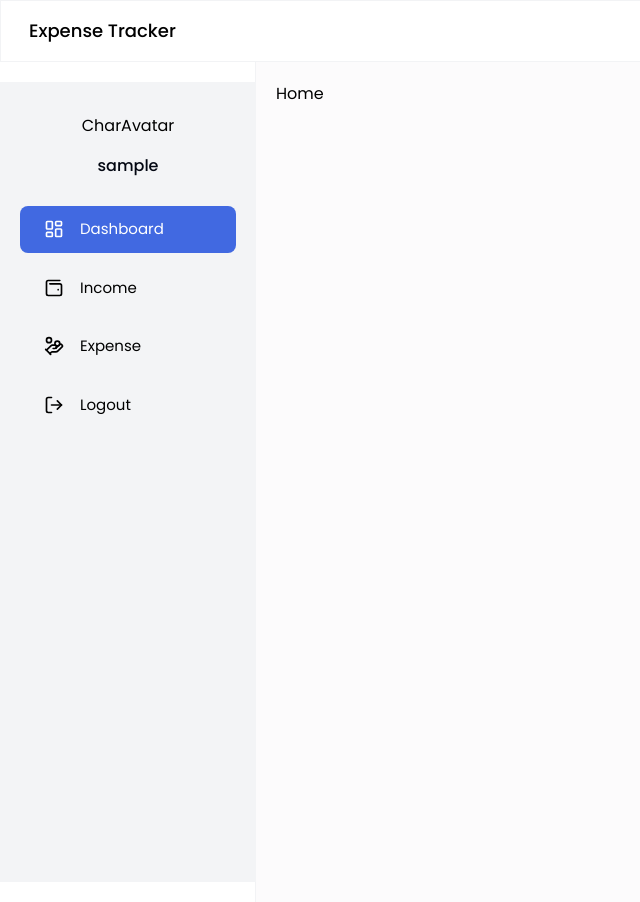
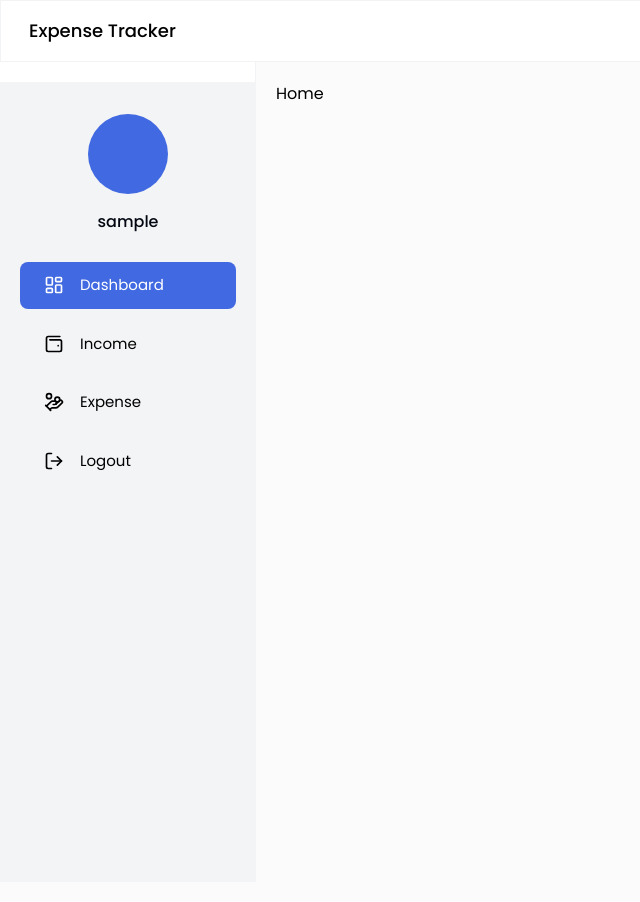
Before and after one commit to emadeveloper/expense-tracker-frontend, a React (Vite) app: page /dashboard in a window 1280 px wide. Shown: the whole page, without its empty margins (0-640 px from the left). Built offline with nearby package versions, Linux system fonts and the light colour scheme; no server answers; sample sign-in values are in the browser's storage.

Commit message:
feat(UI): display initials on side menu

```diff
--- a/src/components/Cards/CharAvatar.jsx
+++ b/src/components/Cards/CharAvatar.jsx
@@ -1,9 +1,15 @@
 import React from 'react'
+import { getInitials } from '../../utils/helper'
 
-const CharAvatar = () => {
+const CharAvatar = ({ fullName, width, height, style}) => {
   return (
-    <div>CharAvatar</div>
+    <div className={`${width || 'w-12'} ${height || 'h-12'} ${style || ''} flex items-center justify-center rounded-full text-gray-800 font-medium bg-gray-200 `}>
+        <span className={`${style || ''} font-bold`}>
+            {getInitials(fullName || '')}
+        </span>
+
+    </div>
   )
 }
 
-export default CharAvatar
+export default CharAvatar;
--- a/src/components/layout/SideMenu.jsx
+++ b/src/components/layout/SideMenu.jsx
@@ -1,19 +1,19 @@
-import React, { useContext } from 'react';
-import { UserContext } from '../../context/UserContext';
-import { useNavigate } from 'react-router-dom';
-import { SIDE_MENU_DATA } from '../../utils/data';
-import CharAvatar from '../Cards/CharAvatar';
+import React, { useContext } from "react";
+import { UserContext } from "../../context/UserContext";
+import { useNavigate } from "react-router-dom";
+import { SIDE_MENU_DATA } from "../../utils/data";
+import CharAvatar from "../Cards/CharAvatar";
 
-const SideMenu = ({activeMenu}) => {
+const SideMenu = ({ activeMenu }) => {
   const { user, clearUser } = useContext(UserContext);
 
   const navigate = useNavigate();
 
   const handleClick = (route) => {
-        if (route === 'logout') {
+    if (route === "logout") {
       handleLogout();
       return;
-        };
+    }
 
     navigate(route);
   };
@@ -21,30 +21,37 @@ const SideMenu = ({activeMenu}) => {
   const handleLogout = () => {
     localStorage.clear();
     clearUser();
-        navigate('/login');
-    }
+    navigate("/login");
+  };
   return (
-    <div className='w-64 h-calc(100vh-61px) bg-white border-r border-gray-200/50 py-5 sticky top-[61px] z-20'>
-            {user && (
-                <div className='w-64 bg-gray-100 h-screen p-5'>
-                    <div className='flex flex-col items-center justify-center gap-4 mb-7 mt-3'>
-                        <CharAvatar username={user?.username} width='w-20' height='h-20' style='text-xl'/>
+    <div className="w-64 h-[calc(100vh-61px)] bg-white border-r border-gray-200/50 py-5 sticky top-[61px] z-20">
+      <div className="w-64 bg-gray-100 h-screen p-5">
+        <div className="flex flex-col items-center justify-center gap-4 mb-7 mt-3">
+          <CharAvatar
+            fullName={user?.fullName}
+            width="w-20"
+            height="h-20"
+            style="text-4xl font-bold bg-primary text-white rounded-full"
+          />
 
-                        <h5 className='text-gray-950 font-medium leading-6'>{user?.fullName || user?.username}</h5>
+          <h5 className="text-gray-950 font-medium leading-6">
+            {user?.fullName || user?.username}
+          </h5>
         </div>
         {SIDE_MENU_DATA.map((item, index) => (
           <button
             key={`menu_${index}`}
-                                className={`w-full flex items-center gap-4 text-[15px] ${activeMenu == item.label ? "text-white bg-primary" : ''} py-3 px-6 rounded-lg mb-3 hover:bg-primary hover:text-white transition-colors`}
+            className={`w-full flex items-center gap-4 text-[15px] ${
+              activeMenu == item.label ? "text-white bg-primary" : ""
+            } py-3 px-6 rounded-lg mb-3 hover:bg-primary hover:text-white transition-colors`}
             onClick={() => handleClick(item.path)}
           >
-                                <item.icon className='text-xl' /> {item.label}
+            <item.icon className="text-xl" /> {item.label}
           </button>
         ))}
       </div>
-            )}
     </div>
-  )
-}
+  );
+};
 
 export default SideMenu;
--- a/src/utils/helper.js
+++ b/src/utils/helper.js
@@ -2,3 +2,16 @@ export const validateEmail = (email) => {
     const regex = /^[^\s@]+@[^\s@]+\.[^\s@]+$/;
     return regex.test(email);
 }
+
+export const getInitials = (fullName) => {
+    if (!fullName) return '';
+
+    const words = fullName.trim().split(' ');
+    let initials = '';
+
+    for (let i = 0; i < Math.min(words.length, 2); i++) {
+        initials += words[i][0];
+    }
+
+    return initials.toUpperCase();
+}
```
Lines whose indentation alone changed are shown as unchanged.
